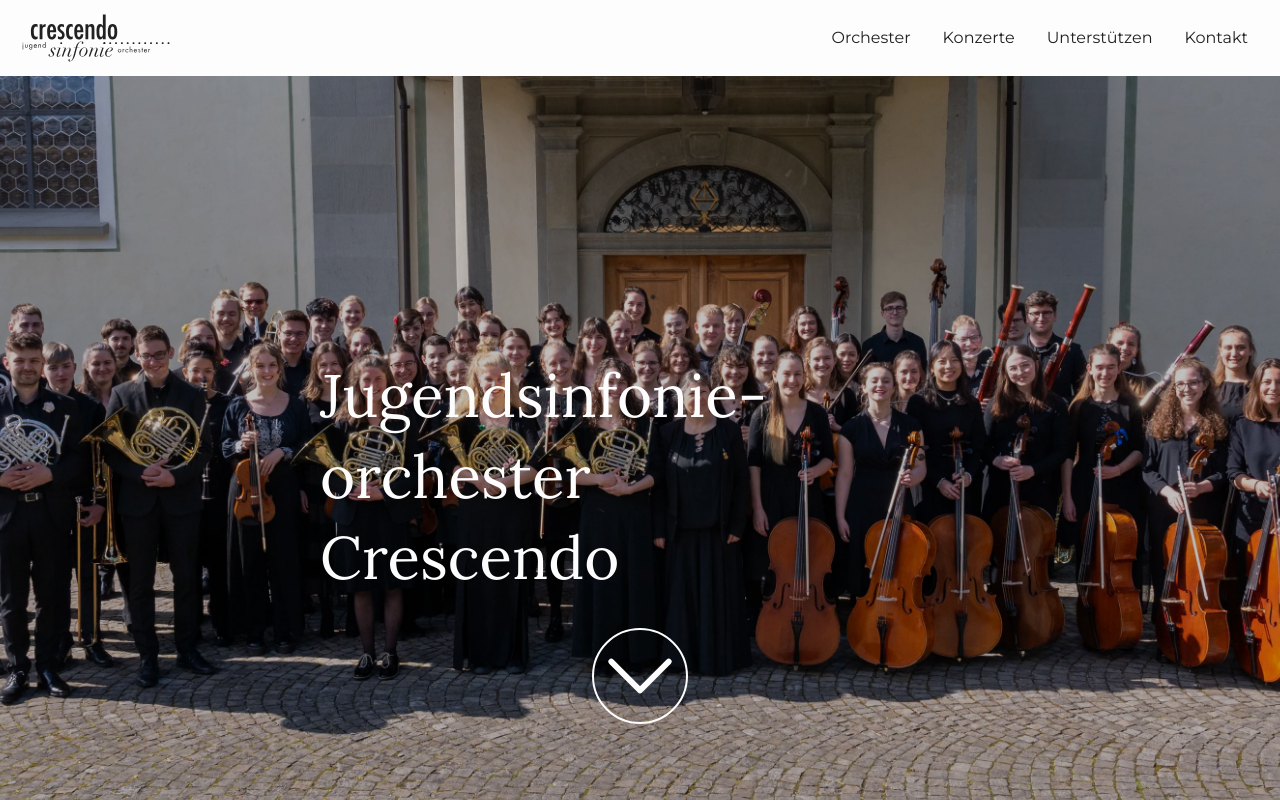
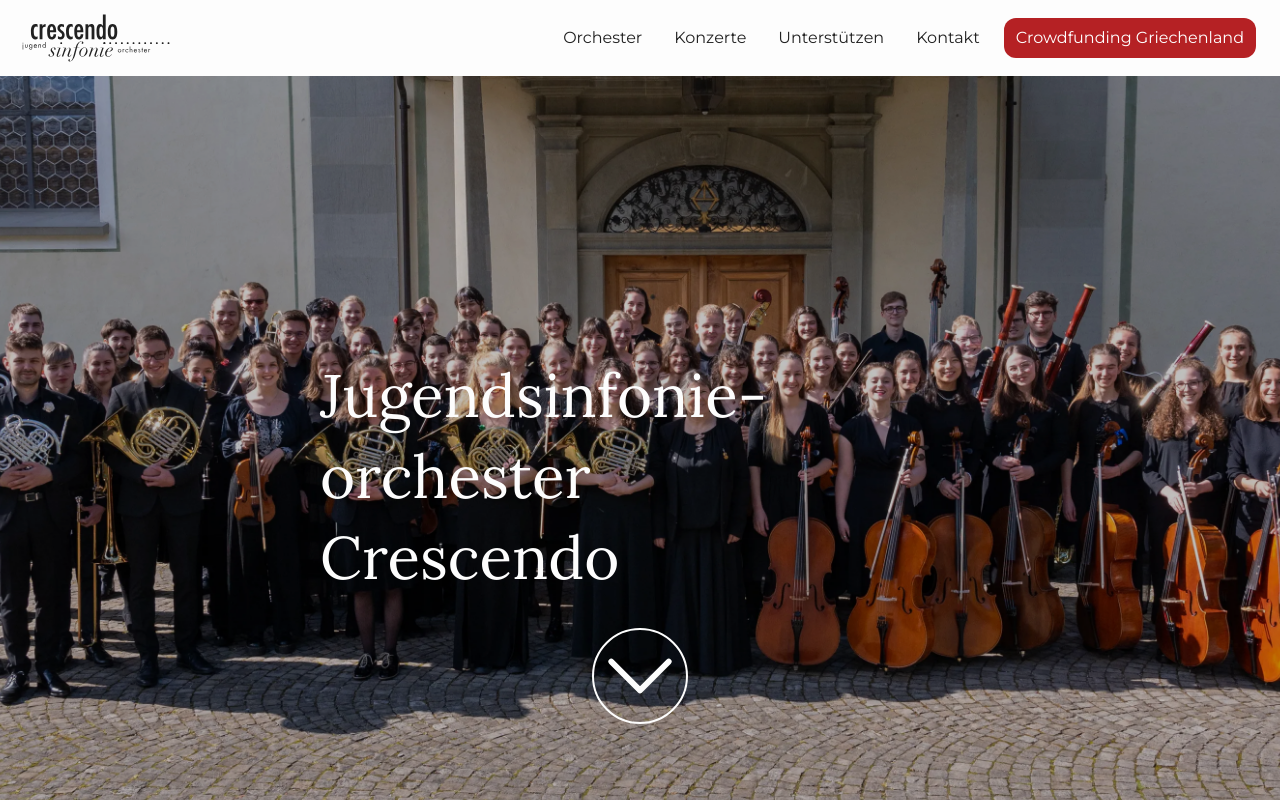
Before and after one commit to jso-crescendo/website, a Next.js app: page / in a window 1280 px wide. Shown: the top 800 px of the page. Built offline with nearby package versions, Linux system fonts and the light colour scheme.

Commit message:
cta in nav

```diff
--- a/src/components/nav-bar.tsx
+++ b/src/components/nav-bar.tsx
@@ -63,6 +63,9 @@
               <NavLink href={href} text={name} />
             </li>
           ))}
+          <li onClick={toggleMenu}>
+            <CTAavLink href="/griechenland" text="Crowdfunding Griechenland" />
+          </li>
         </ul>
       </div>
     </nav>
```
